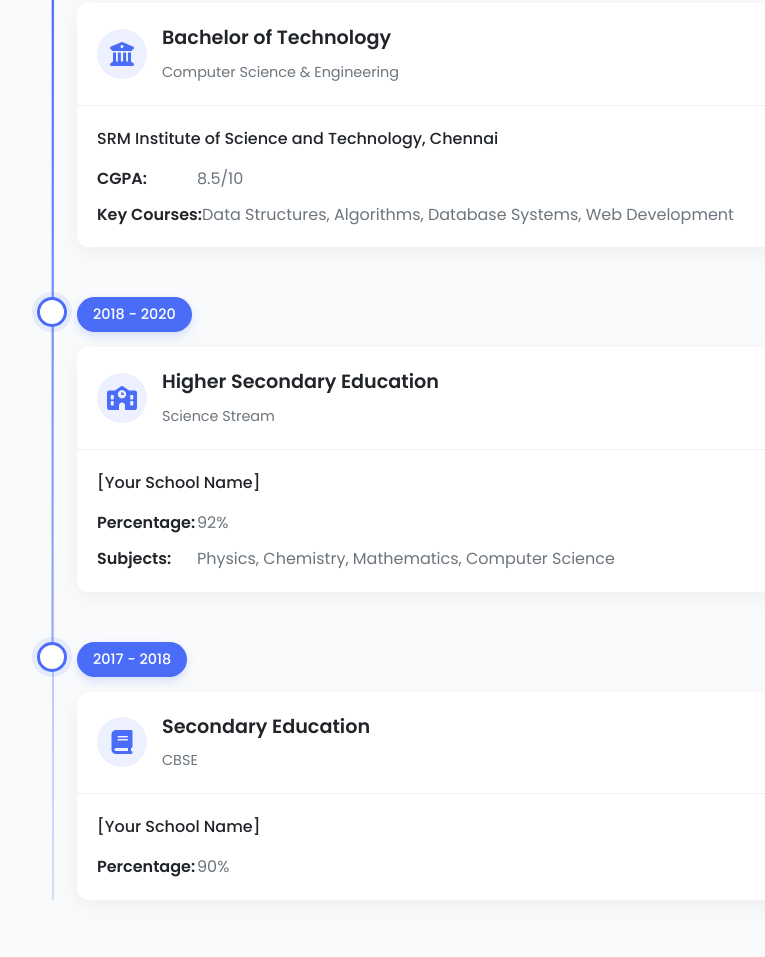
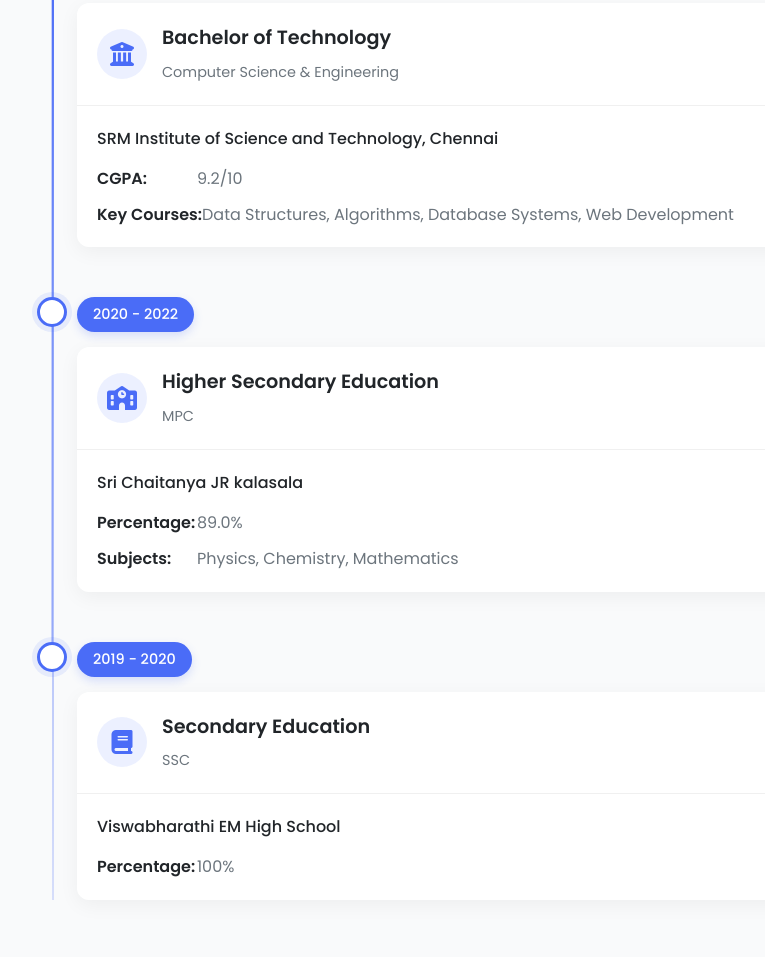
Before and after one commit to rovonwebx/Siva-Charan-Client, a plain HTML site: page index.html in a window 1280 px wide. Shown: the part 1889-2846 px from the top of the page, without its empty margins (103-868 px from the left). Drawn offline with Linux system fonts and the light colour scheme.

Commit message:
Update index.html

```diff
--- a/index.html
+++ b/index.html
@@ -131,7 +131,7 @@
                         <div class="timeline-connector"></div>
                     </div>
                     <div class="timeline-content">
-                        <div class="timeline-date">2020 - Present</div>
+                        <div class="timeline-date">2022 - Present</div>
                         <div class="timeline-card">
                             <div class="timeline-card-header">
                                 <div class="timeline-icon">
@@ -147,7 +147,7 @@
                                 <div class="timeline-details">
                                     <div class="timeline-detail-item">
                                         <span class="detail-label">CGPA:</span>
-                                        <span class="detail-value">8.5/10</span>
+                                        <span class="detail-value">9.2/10</span>
                                     </div>
                                     <div class="timeline-detail-item">
                                         <span class="detail-label">Key Courses:</span>
@@ -165,7 +165,7 @@
                         <div class="timeline-connector"></div>
                     </div>
                     <div class="timeline-content">
-                        <div class="timeline-date">2018 - 2020</div>
+                        <div class="timeline-date">2020 - 2022</div>
                         <div class="timeline-card">
                             <div class="timeline-card-header">
                                 <div class="timeline-icon">
@@ -173,19 +173,19 @@
                                 </div>
                                 <div class="timeline-title">
                                     <h3>Higher Secondary Education</h3>
-                                    <span class="timeline-subtitle">Science Stream</span>
+                                    <span class="timeline-subtitle">MPC </span>
                                 </div>
                             </div>
                             <div class="timeline-card-body">
-                                <div class="timeline-institute">[Your School Name]</div>
+                                <div class="timeline-institute">Sri Chaitanya JR kalasala</div>
                                 <div class="timeline-details">
                                     <div class="timeline-detail-item">
                                         <span class="detail-label">Percentage:</span>
-                                        <span class="detail-value">92%</span>
+                                        <span class="detail-value">89.0%</span>
                                     </div>
                                     <div class="timeline-detail-item">
                                         <span class="detail-label">Subjects:</span>
-                                        <span class="detail-value">Physics, Chemistry, Mathematics, Computer Science</span>
+                                        <span class="detail-value">Physics, Chemistry, Mathematics</span>
                                     </div>
                                 </div>
                             </div>
@@ -198,7 +198,7 @@
                         <div class="timeline-dot"></div>
                     </div>
                     <div class="timeline-content">
-                        <div class="timeline-date">2017 - 2018</div>
+                        <div class="timeline-date">2019 - 2020</div>
                         <div class="timeline-card">
                             <div class="timeline-card-header">
                                 <div class="timeline-icon">
@@ -206,15 +206,15 @@
                                 </div>
                                 <div class="timeline-title">
                                     <h3>Secondary Education</h3>
-                                    <span class="timeline-subtitle">CBSE</span>
+                                    <span class="timeline-subtitle">SSC</span>
                                 </div>
                             </div>
                             <div class="timeline-card-body">
-                                <div class="timeline-institute">[Your School Name]</div>
+                                <div class="timeline-institute">Viswabharathi EM High School</div>
                                 <div class="timeline-details">
                                     <div class="timeline-detail-item">
                                         <span class="detail-label">Percentage:</span>
-                                        <span class="detail-value">90%</span>
+                                        <span class="detail-value">100%</span>
                                     </div>
                                 </div>
                             </div>
```
